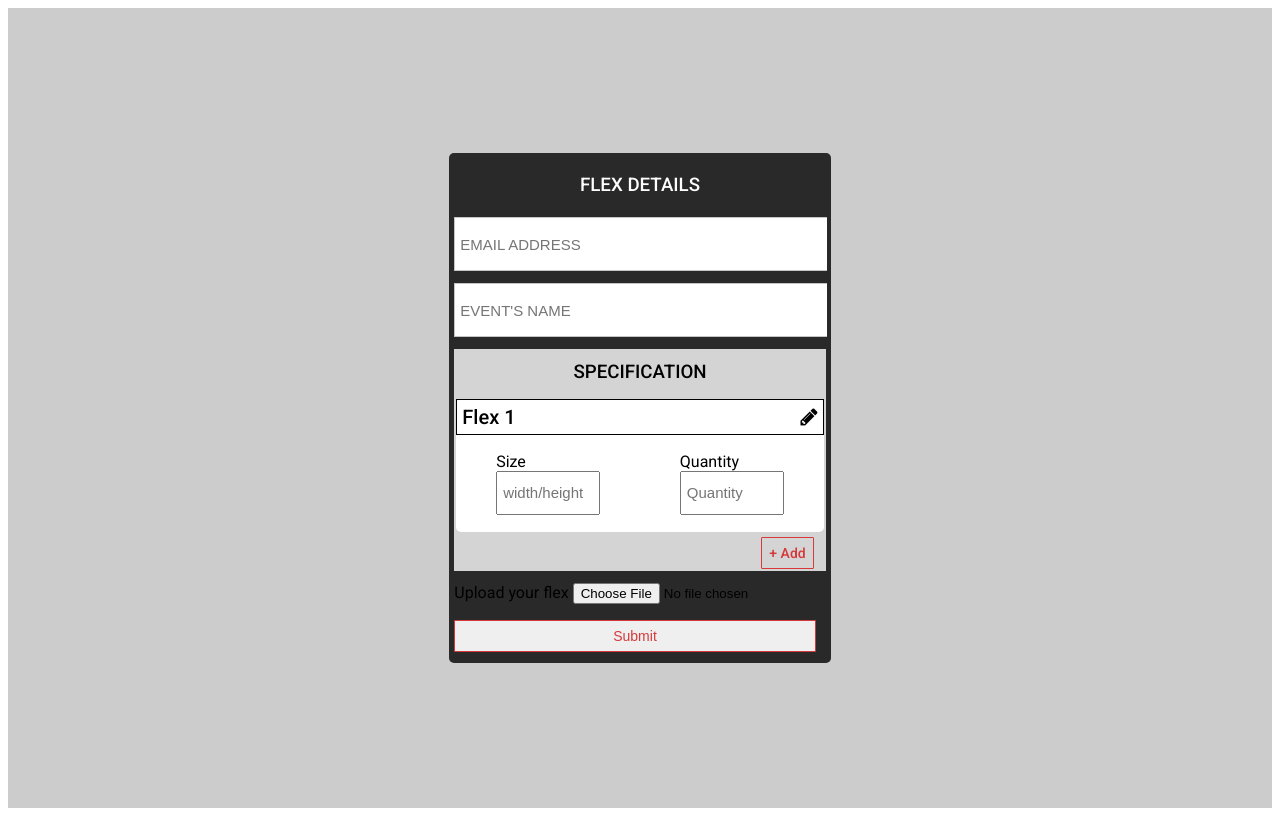
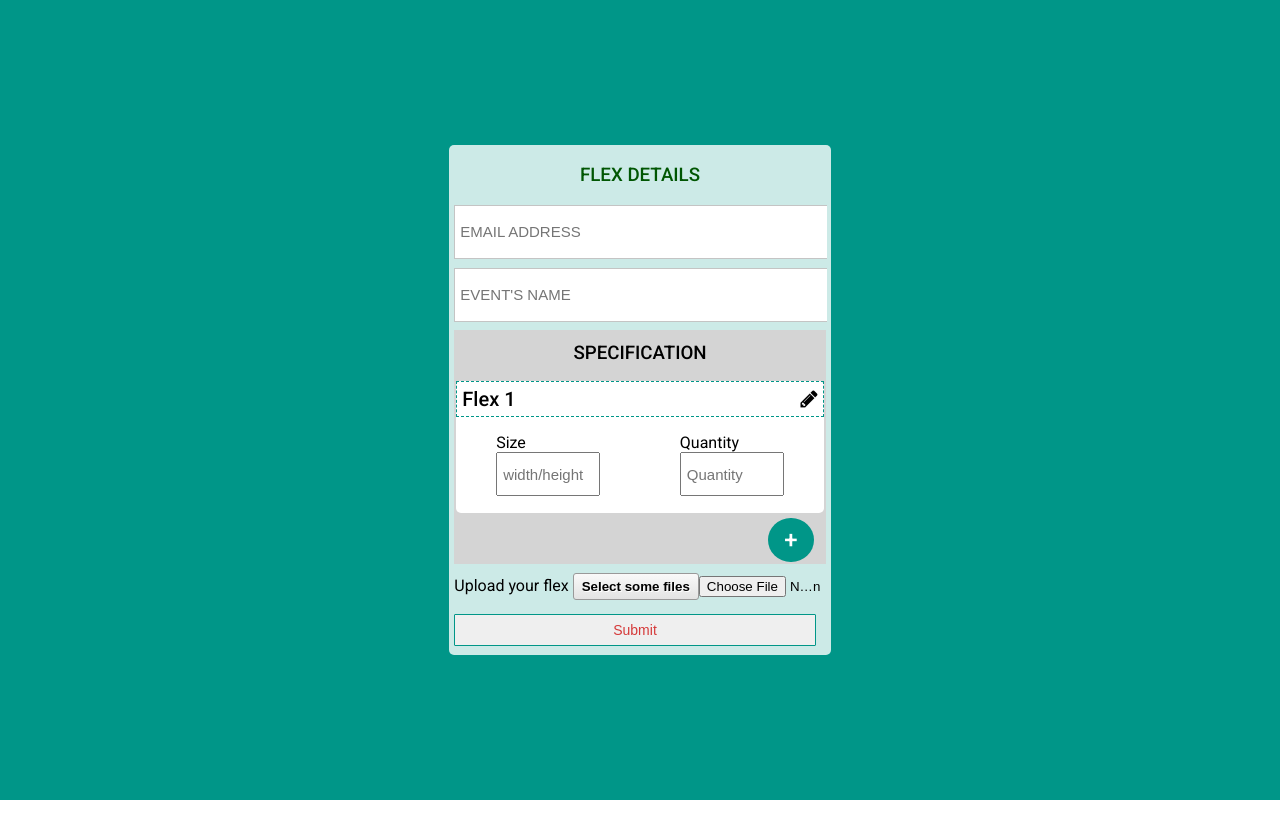
Before and after one commit to sandipbhuyan/gulp-starter, a website: page src/index.html in a window 1280 px wide. Drawn offline with nearby package versions, Linux system fonts and the light colour scheme; files that its build step writes are made by us from their sources.

Commit message:
[TASK]: Change in the colour

```diff
--- a/src/css/form-element.scss
+++ b/src/css/form-element.scss
@@ -1,13 +1,16 @@
 $color-white : #fff;
+body {
+  margin:0;
+}
 section.form-element {
   min-height: 100vh;
   display: flex;
   justify-content: center;
-  background: #cccccc;
+  background: #009688;
   align-items: center;
 
   form {
-    background: rgba(0, 0, 0, .8);
+    background: rgba(255, 255, 255, .8);
     z-index: 11;
     min-height: 500px;
     min-width: 280px;
@@ -26,7 +29,7 @@ section.form-element {
     h3 {
       text-align: left;
       text-transform: uppercase;
-      color: #ffffff;
+      color: #005603;
       font-weight: 300;
       margin: 0;
     }
@@ -67,8 +70,8 @@ section.form-element {
             padding: 5px;
             font-weight: 500;
             font-size: 20px;
-            border: 1px solid #000;
-            border-bottom: 1px solid #000;
+            border: 1px dashed #009688;
+
             align-items: center;
           }
 
@@ -117,7 +120,7 @@ section.form-element {
 }
 
 .ui-state-default {
-  background: rgba(0,0,0,0.9)!important;
+  background: #009688!important;
   color: $color-white;
 
   span {
@@ -150,7 +153,7 @@ section.form-element {
 .btn {
   text-align: center;
   padding: 7px;
-  border: 1px solid #D53939;
+  border: 1px solid #009688;
   color: #D53939;
   font-size: 14px;
   margin-top: 5px;
@@ -161,3 +164,52 @@ section.form-element {
   text-decoration: none;
   transition: all .3s ease-out;
 }
+
+
+
+.custom-file-input::-webkit-file-upload-button {
+  visibility: visible;
+}
+.custom-file-input::before {
+  content: 'Select some files';
+  display: inline-block;
+  background: -webkit-linear-gradient(top, #f9f9f9, #e3e3e3);
+  border: 1px solid #999;
+  border-radius: 3px;
+  padding: 5px 8px;
+  outline: none;
+  white-space: nowrap;
+  -webkit-user-select: none;
+  cursor: pointer;
+  text-shadow: 1px 1px #fff;
+  font-weight: 700;
+  font-size: 10pt;
+}
+.custom-file-input:hover::before {
+  border-color: black;
+}
+.custom-file-input:active::before {
+  background: -webkit-linear-gradient(top, #e3e3e3, #f9f9f9);
+}
+
+.btn-add {
+  color: #fff!important;
+  background-color: #009688!important;
+  font-size: 24px!important;
+  border-radius: 50%;
+  border: none;
+  display: inline-block;
+  outline: 0;
+  padding: 8px 16px;
+  vertical-align: middle;
+  overflow: hidden;
+  text-decoration: none;
+  text-align: center;
+  cursor: pointer;
+  white-space: nowrap;
+
+  &:hover {
+    color: #000!important;
+    background-color: #fff!important;
+  }
+}
--- a/src/index.html
+++ b/src/index.html
@@ -41,12 +41,12 @@
         </div>
       </div>
       <div class="add-btn">
-        <a href="#" class="btn btn-add add-item">+ Add</a>
+        <a href="#" class="btn btn-add add-item">+</a>
       </div>
     </div>
     <div class="form-group add-file">
       <label for="Upload file"> Upload your flex</label>
-      <input type="file" name="flex-pic" class="file-upload">
+      <input type="file" name="flex-pic" class="custom-file-input">
     </div>
     <button type="submit" class="btn btn-submit">
       Submit
```
